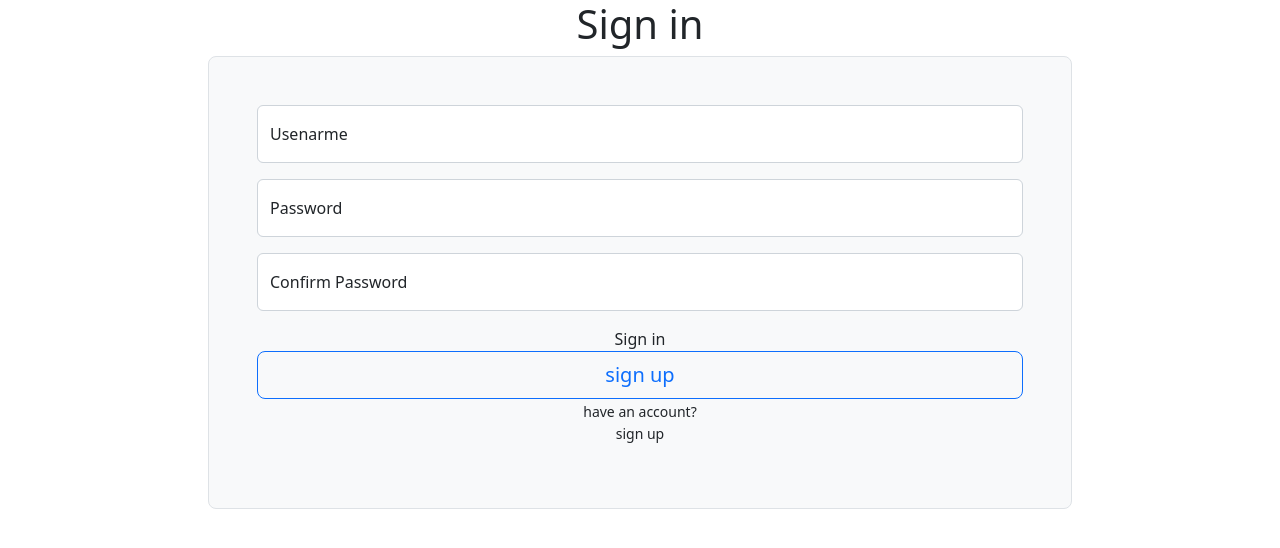
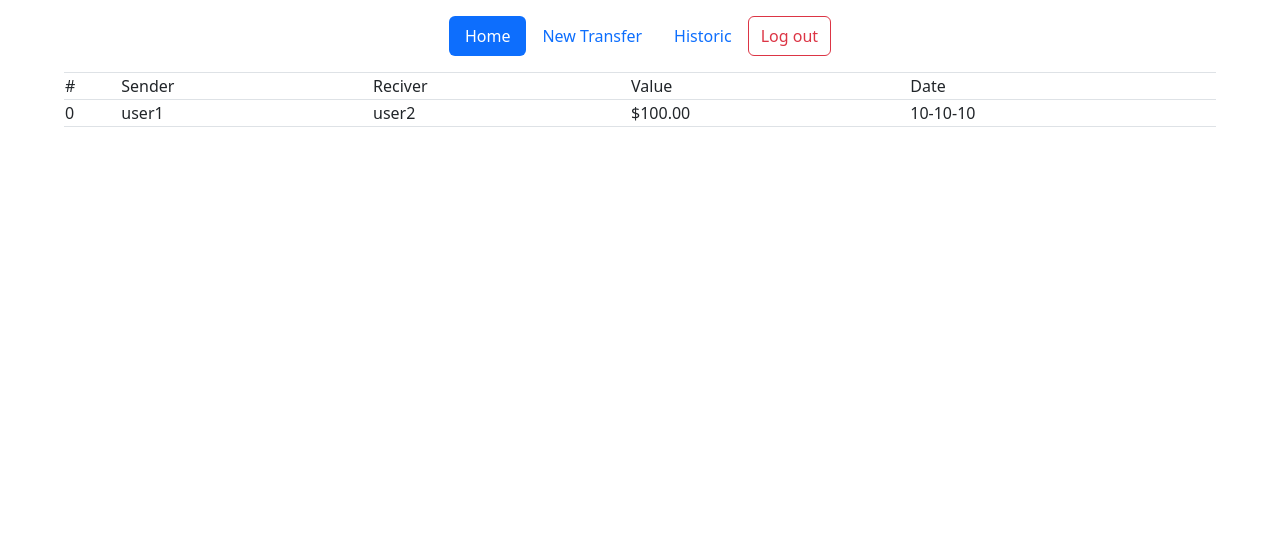
Before and after one commit to xtvlw/Processo-Seletivo-NG-TRYBE, a React (Create React App) app in the folder frontend/: page / in a window 1280 px wide. Shown: the top 548 px of the page. Built offline with nearby package versions, Linux system fonts and the light colour scheme.

Commit message:
adding header to user change the page and interact

```diff
--- a/frontend/src/App.tsx
+++ b/frontend/src/App.tsx
@@ -1,19 +1,22 @@
 import React, { FC } from 'react';
-import'bootstrap/dist/css/bootstrap.min.css';
+import 'bootstrap/dist/css/bootstrap.min.css';
 
 // components
 import Sign from "./components/loginPage/Sign"
-import Table from "./components//main/Table"
-
+import Table from "./components/table/Table"
+import Transfer from './components/transfer/Transfer'
 // css
 import "./app.css"
 
 const App: FC = () => {
-  const isValid: boolean = false
+  const isValid: boolean = true
 
   return (
     <div className='center'>
-      {!isValid ? <Sign/> : <Table />}
+      {!isValid ? <Sign /> : <div>
+        <Transfer />
+        <Table />
+        </div>}
     </div>
   );
 }
--- /dev/null
+++ b/frontend/src/components/transfer/Transfer.tsx
@@ -0,0 +1,30 @@
+import React, { FC } from "react";
+
+const Transfer: FC = () => {
+  return (
+    <div className="container">
+      <header className="d-flex justify-content-center py-3">
+        <ul className="nav nav-pills">
+          <li className="nav-item">
+            <a href="#" className="nav-link active" aria-current="page">
+              Home
+            </a>
+          </li>
+          <li className="nav-item">
+            <a href="#" className="nav-link">
+              New Transfer
+            </a>
+          </li>
+          <li className="nav-item">
+            <a href="#" className="nav-link">
+              Historic
+            </a>
+          </li>
+        </ul>
+        <button className="btn btn-outline-danger">Log out</button>
+      </header>
+    </div>
+  );
+};
+
+export default Transfer;
```
Also changed, not shown: frontend/src/components/table/Table.tsx (renamed from frontend/src/components/main/Table.tsx), 1 other file (tests, documents, lock files or other folders).
